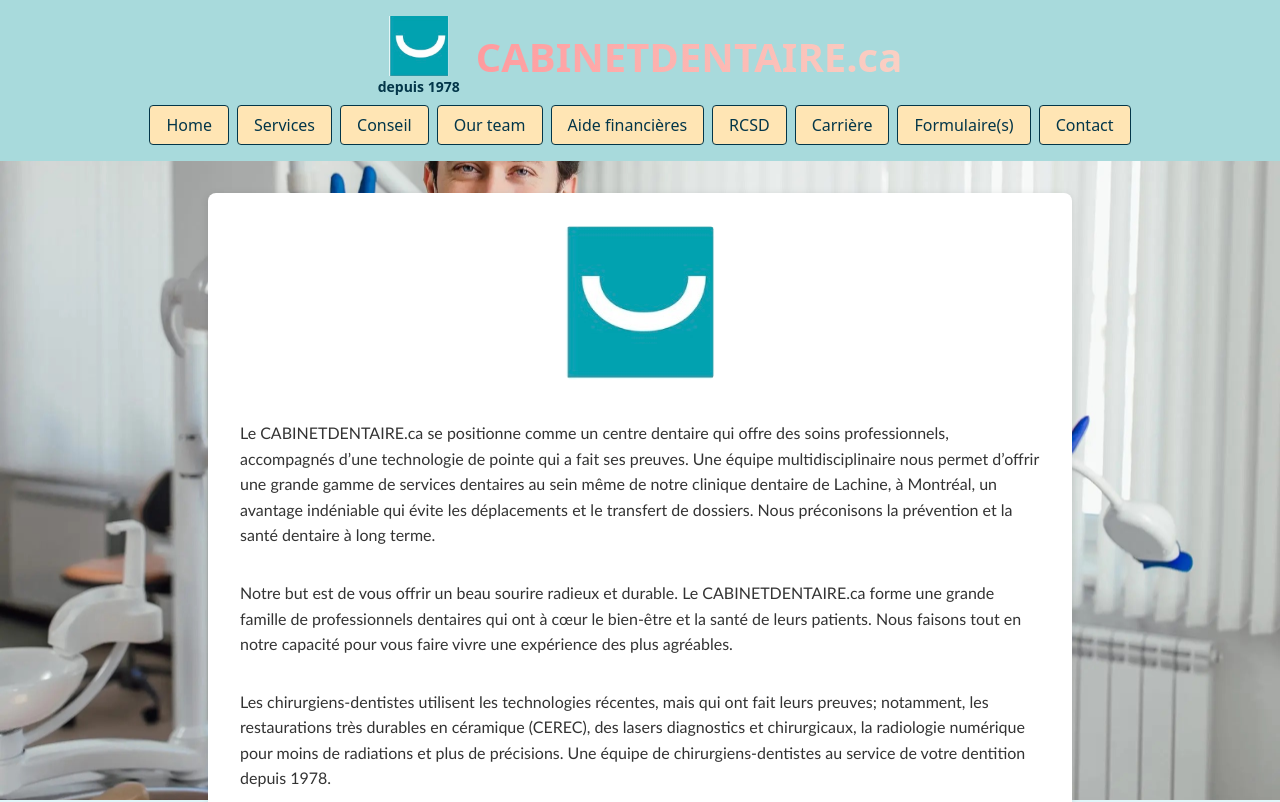
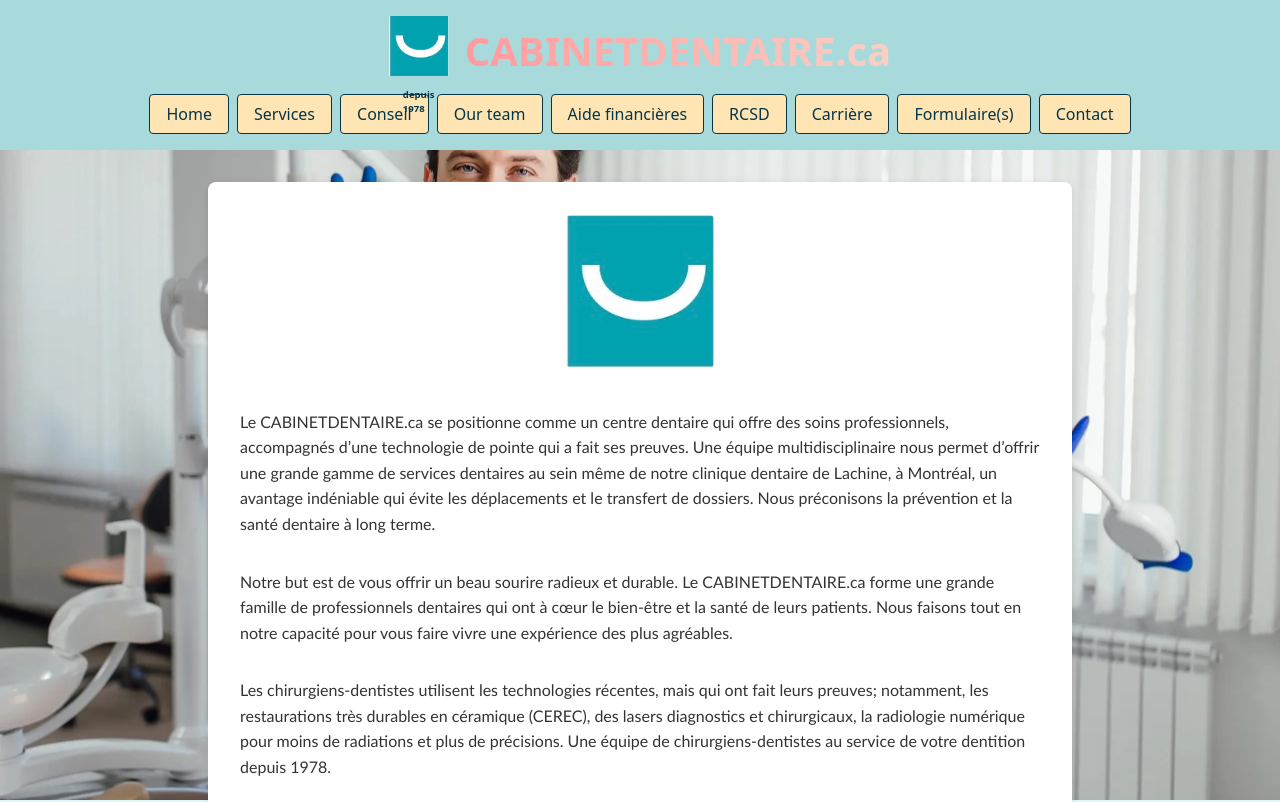
Before and after one commit to decorJim/clinique, a React (Vite) app: page / in a window 1280 px wide. Shown: the top 802 px of the page. Built offline with nearby package versions, Linux system fonts and the light colour scheme.

Commit message:
Adjust tagline size and header alignment

```diff
--- a/src/Header.css
+++ b/src/Header.css
@@ -19,6 +19,8 @@
   display: flex;
   flex-direction: column;
   align-items: center;
+  position: relative;
+  padding-bottom: 0.6rem;
 }
 
 .title {
@@ -61,6 +63,10 @@
 
 .tagline {
   margin: 0;
-  font-size: 0.875rem;
+  font-size: 0.6rem;
   font-weight: bold;
+  position: absolute;
+  top: calc(100% + 2px);
+  left: 50%;
+  transform: translateX(-50%);
 }
```
